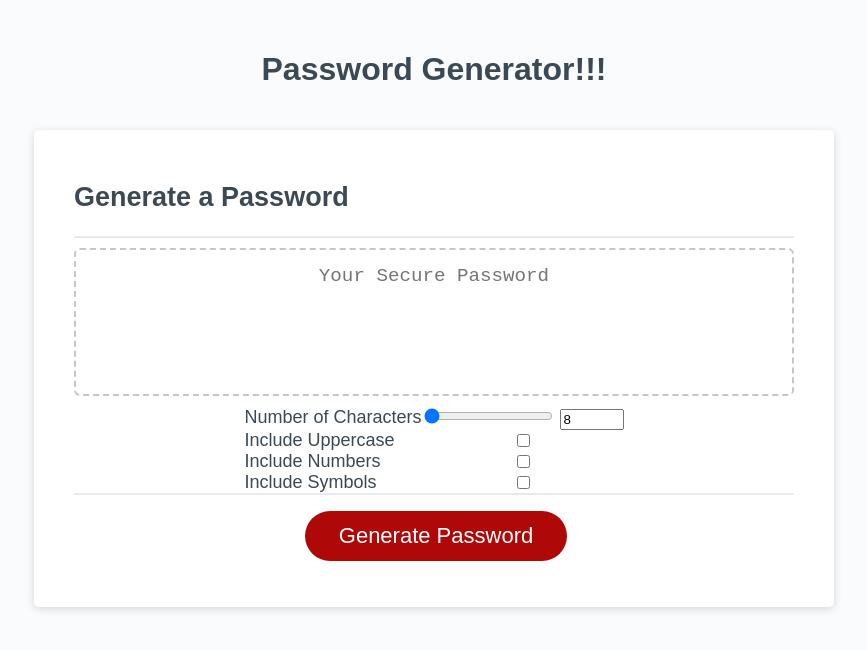
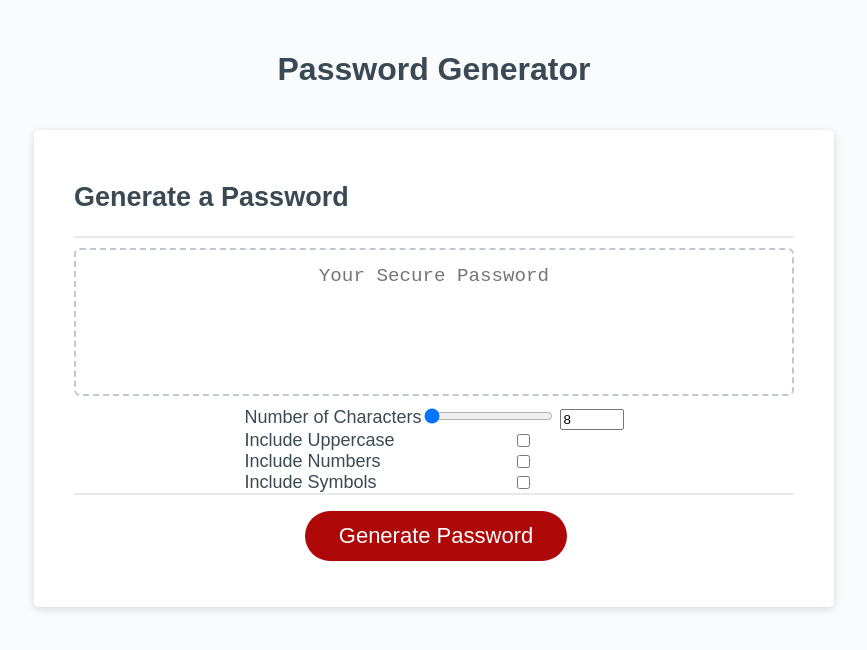
Before and after one commit to ismael-ramirez/password-generator, a plain HTML site: page index.html in a window 1280 px wide. Shown: the whole page, without its empty margins (206-1073 px from the left). Drawn offline with Linux system fonts and the light colour scheme.

Commit message:
created index html

```diff
--- a/index.html
+++ b/index.html
@@ -12,7 +12,7 @@
   <body>
     <div class="wrapper">
       <header>
-        <h1>Password Generator!!!</h1>
+        <h1>Password Generator</h1>
       </header>
       <div class="card">
         <div class="card-header">
```
